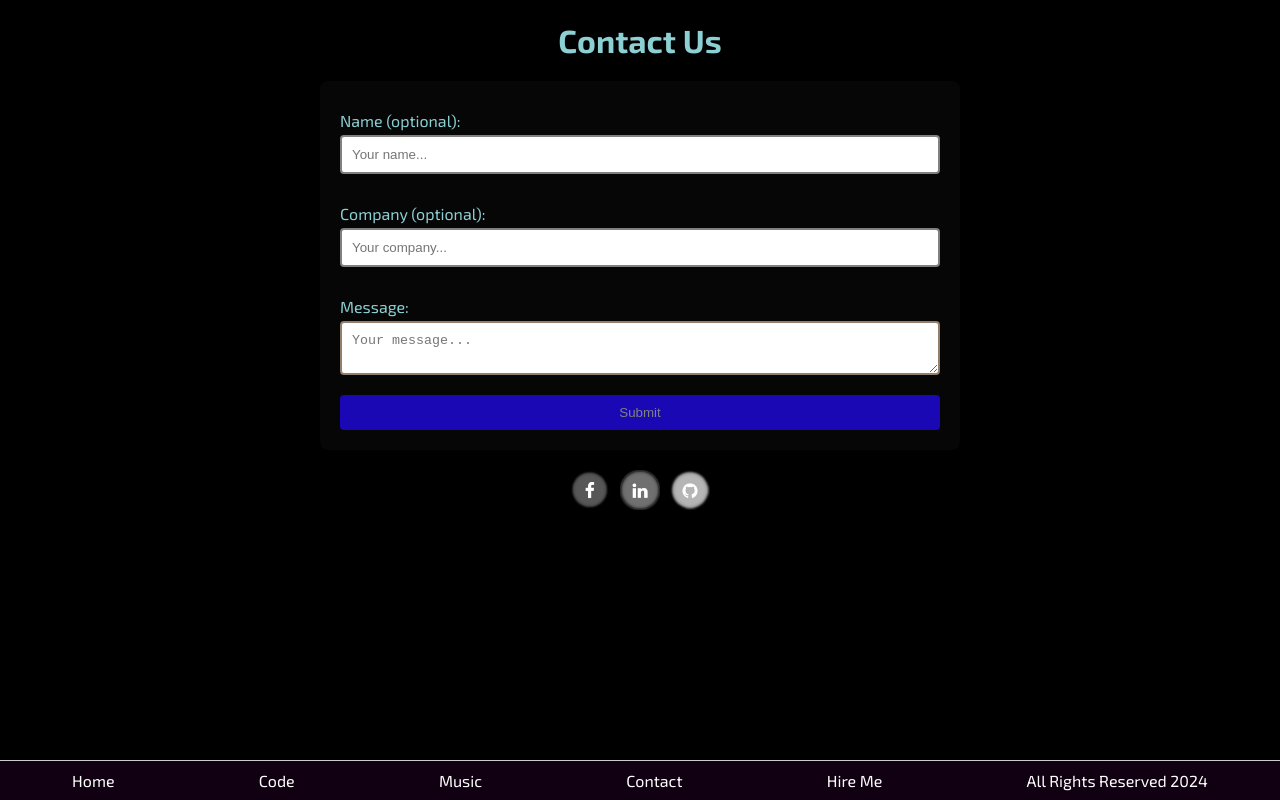
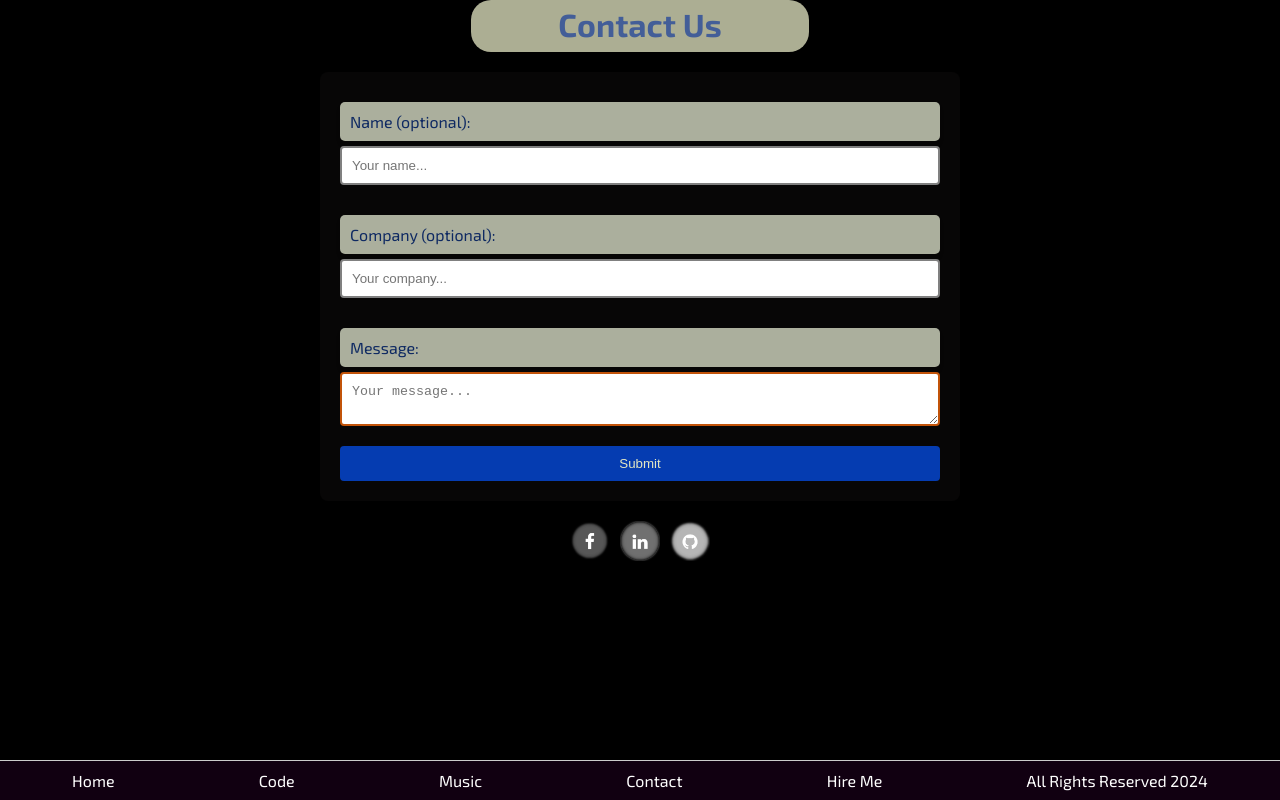
Before and after one commit to primalfunk/wingtipstudio, a React (Create React App) app: page /contact in a window 1280 px wide. Built offline with nearby package versions, Linux system fonts and the light colour scheme.

Commit message:
improved Contact page with background and animations, form submit action incomplete (needs backend)

```diff
--- a/src/ContactPage.js
+++ b/src/ContactPage.js
@@ -9,6 +9,8 @@ function ContactPage() {
     const [textareaBorderColor, setTextareaBorderColor] = useState(false);
     const [buttonColor, setButtonColor] = useState(false);
     const [pageColor, setPageColor] = useState(false);
+    const [backgroundImageOpacity, setBackgroundImageOpacity] = useState(false);
+    const [showModal, setShowModal] = useState(false);
 
     const handleSubmit = (event) => {
         event.preventDefault();
@@ -18,33 +20,48 @@ function ContactPage() {
             company: formData.get('company'),
             message: formData.get('message')
         };
-        console.log(data); // For now, just log the data. Replace with email sending logic later.
+
+        setShowModal(true); // Show the modal after form submission
+        console.log(data); // Log the data for now. Replace with backend logic later.
     };
+
+    const Modal = () => (
+        <div className="modal" onClick={() => setShowModal(false)}>
+            <div className="modal-content" onClick={(e) => e.stopPropagation()}>
+                <p>Thank you.</p>
+                <button onClick={() => setShowModal(false)}>Dismiss</button>
+            </div>
+        </div>
+    );
 
     useEffect(() => {
         setFadeIn(true);
 
-        const timer1 = setTimeout(() => setButtonBgColor(true), 3000);
-        const timer2 = setTimeout(() => setTextareaBorderColor(true), 5000);
-        const timer3 = setTimeout(() => setButtonColor(true), 7000);
-        const timer4 = setTimeout(() => setPageColor(true), 9000);
+        const timer1 = setTimeout(() => setButtonBgColor(true), 2000);
+        const timer2 = setTimeout(() => setTextareaBorderColor(true), 3000);
+        const timer3 = setTimeout(() => setButtonColor(true), 4000);
+        const timer4 = setTimeout(() => setPageColor(true), 5000); // This will include the text color change
+        const timer5 = setTimeout(() => setBackgroundImageOpacity(true), 8000); // After text color changes
 
         return () => {
             clearTimeout(timer1);
             clearTimeout(timer2);
             clearTimeout(timer3);
             clearTimeout(timer4);
+            clearTimeout(timer5);
         };
     }, []);
 
     return (
-        <div className={`contact-page ${fadeIn ? 'fade-in' : ''}`}>
+        <div className={`contact-page ${fadeIn ? 'fade-in' : ''} ${pageColor ? 'page-color' : ''}`}>
+            {showModal && <Modal />}
+            <div className={`${backgroundImageOpacity ? 'background-image-visible' : ''} background-image-wrapper`}></div>
             <h1 className="contact-us-tag">Contact Us</h1>
 
             <div className={`contact-form-container
                     ${buttonBgColor ? 'button-background-color' : ''}
                     ${textareaBorderColor ? 'textarea-border-color' : ''}`}>
-            <form id="contactForm">
+            <form id="contactForm" onSubmit={handleSubmit}>
                 <label htmlFor="name">Name (optional):</label>
                 <input type="text" id="name" name="name" placeholder="Your name..." className="input-text"/>
 
--- a/src/ContactPage.scss
+++ b/src/ContactPage.scss
@@ -1,6 +1,95 @@
 @font-face {
     font-family: 'Exo2';
     src: url('../public/fonts/exo2.ttf') format('truetype');
+}
+
+.modal {
+    position: fixed;
+    top: 0;
+    left: 0;
+    right: 0;
+    bottom: 0;
+    background-color: rgba(0, 0, 0, 0.5); // Semi-transparent background
+    display: flex;
+    align-items: center;
+    justify-content: center;
+    z-index: 10;
+}
+
+.modal-content {
+    background-color: white;
+    padding: 20px;
+    border-radius: 5px;
+    box-shadow: 0 2px 10px rgba(0, 0, 0, 0.3);
+    text-align: center;
+}
+
+.contact-page {
+    z-index: 5;
+    position: relative;
+    font-family: 'Exo2', sans-serif;
+    min-height: 100vh;
+    background-color: black;
+    overflow: hidden;
+    opacity: 0;
+    transition: opacity 5s ease;
+
+    &.fade-in {
+        opacity: 1;
+    }
+}
+
+.background-image-wrapper {
+    position: absolute;
+    top: 0;
+    left: 0;
+    right: 0;
+    bottom: 0;
+    background-image: url('../public/images/contact-back.png');
+    background-size: cover;
+    background-position: center;
+    opacity: 0;
+    transition: opacity 5s ease;
+    z-index: 0;
+    &.background-image-visible {
+        opacity: 1;
+    }
+    &.background-image-visible {
+        opacity: 1;
+    }
+}
+
+.input-text,
+.textarea,
+.button {
+    filter: grayscale(100%);
+    transition: filter 2s ease, border-color 2s ease, background-color 2s ease, color 2s ease;
+}
+
+.button-background-color .button {
+    background-color: #053cb1;
+    filter: none;
+}
+
+.textarea-border-color .textarea {
+    border-color: #c25309;
+    filter: none;
+}
+
+.button-color .button {
+    color: rgb(122, 192, 137);
+    filter: none;
+}
+
+.page-color {
+    .contact-us-tag {
+        color: #053cb1;
+    }
+
+    .contact-page, .input-text, .textarea, .contact-form-container form label {
+        color: #053cb1;
+        filter: none;
+    }
 }
 
 .contact-form-container {
@@ -15,12 +104,20 @@
         flex-direction: column;
 
         label {
+            z-index: 5;
             margin-top: 10px;
             margin-bottom: 5px;
+            background-color: rgba(213, 218, 196, 0.8); // Semi-transparent white background
+            padding: 10px; // Adjust padding as needed
+            border-radius: 5px; // Optional, for rounded corners
+            box-shadow: 0 4px 4px rgba(0, 0, 0, 0.1);
+            color:rgb(22, 22, 22);
+            transition: color 2s ease;
         }
 
         input[type="text"],
         textarea {
+            z-index: 5;
             padding: 10px;
             border: 2px solid grey; // Initially greyscale
             border-radius: 4px;
@@ -30,9 +127,10 @@
         }
 
         button {
+            z-index: 5;
             padding: 10px 20px;
-            background-color: grey; // Initially greyscale
-            color: grey; // Initially greyscale
+            background-color: rgb(22, 22, 22);
+            color: rgb(228, 231, 194);
             border: none;
             border-radius: 4px;
             cursor: pointer;
@@ -47,57 +145,20 @@
 }
 
 .contact-us-tag {
+    z-index: 5;
+    position: relative;
     display: flex;
     justify-content: center;
-}
-
-.contact-page {
-    font-family: 'Exo2', sans-serif;
-    color: #8cd0d4;
-    min-height: 100vh;
-    background-color: black;
-    overflow: hidden;
-    opacity: 0; // Start fully transparent
-    transition: opacity 3s ease; // Transition for the fade-in effect
-
-    &.fade-in {
-        opacity: 1; // Fully opaque when fade-in class is added
-    }
-}
-
-.input-text,
-.textarea,
-.button {
-    filter: grayscale(100%);
-    transition: filter 2s ease, border-color 2s ease, background-color 2s ease, color 2s ease;
-}
-
-.button-background-color {
-    .button {
-        background-color: rgb(25, 8, 180); // Final button background color
-        filter: none; // Remove grayscale filter
-    }
-}
-
-.textarea-border-color {
-    .textarea {
-        border-color: #ca7526; // Final textarea border color
-        filter: none; // Remove grayscale filter
-    }
-}
-
-.button-color {
-    .button {
-        color: rgb(122, 192, 137); // Final button text color
-        filter: none; // Remove grayscale filter
-    }
-}
-
-.page-color {
-    .contact-page, .contact-us-tag, .input-text, .textarea {
-        color: #8cd0d4; // Final page text color
-        filter: none; // Remove grayscale filter from page text
-    }
+    align-items: center; // Ensure vertical alignment if needed
+    background-color: rgba(215, 218, 184, 0.8);
+    padding: 9px;    border-radius: 20px;
+    box-shadow: 0 4px 8px rgba(0, 0, 0, 0.1);
+    width: 25%;
+    margin: 0 auto;
+    text-align: center;
+    color: grey; // Start with grey color
+    padding-top: calc(9px - 4px);
+    transition: color 2s ease; // Transition for changing color
 }
 
 .social-media-icons {
```
Also changed, not shown: 1 other file (tests, documents, lock files or other folders).
